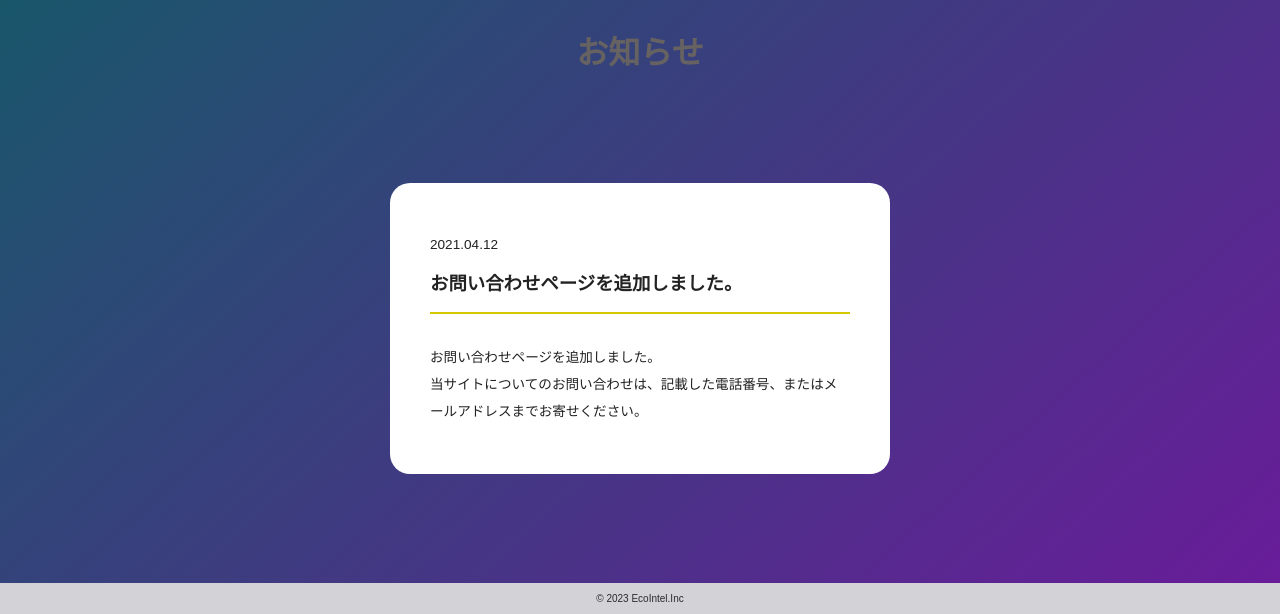
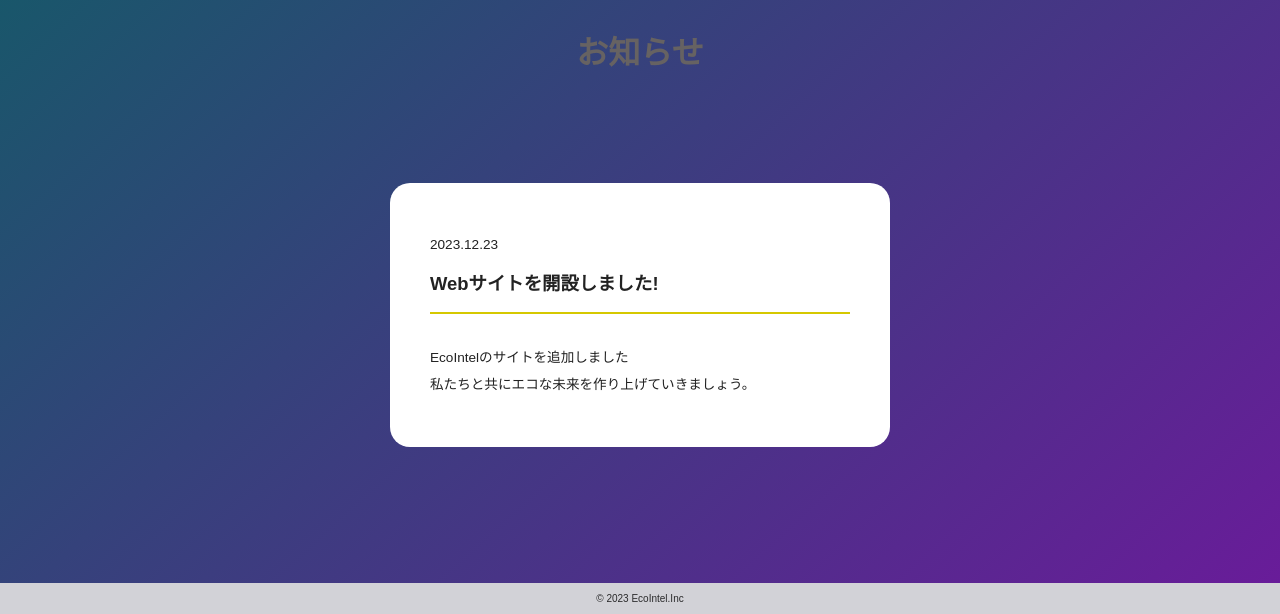
Before and after one commit to HIROMU522/EcoIntel, a Flask app: page / in a window 1280 px wide. Shown: the part 616-1230 px from the top of the page. Run offline with Flask 3, Linux system fonts and the light colour scheme.

Commit message:
お知らせページの更新

```diff
--- a/templates/index.html
+++ b/templates/index.html
@@ -55,19 +55,9 @@
         <div class="news">
         <div class="wrapper">
             <article id="part1">
-                <p class="text_date"><time datetime="2021-04-12">2021.04.12</time></p>
-                <h2>お問い合わせページを追加しました。</h2>
-                <p class="text_content">お問い合わせページを追加しました。<br>当サイトについてのお問い合わせは、記載した電話番号、またはメールアドレスまでお寄せください。</p>
-            </article>
-            <article id="part2">
-                <p class="text_date"><time datetime="2021-04-05">2021.04.05</time></p>
-                <h2>プロフィールを更新しました。</h2>
-                <p class="text_content">プロフィールを更新しました。</p>
-            </article>
-            <article id="part3">
-                <p class="text_date"><time datetime="2021-04-01">2021.04.01</time></p>
-                <h2>PROFILEサイトを公開しました！</h2>
-                <p class="text_content">サイトを公開しました。<br>今後も更新ができるよう頑張ります。</p>
+                <p class="text_date"><time datetime="2023-12-23">2023.12.23</time></p>
+                <h2>Webサイトを開設しました!</h2>
+                <p class="text_content">EcoIntelのサイトを追加しました<br>私たちと共にエコな未来を作り上げていきましょう。</p>
             </article>
         </div>
     </div>
```
